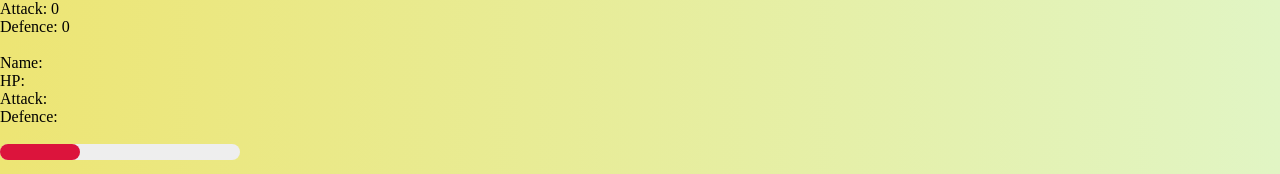
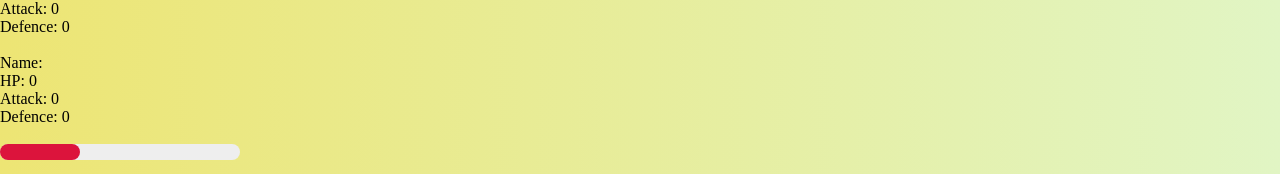
Before and after one commit to faddal-turntabl/pokemon-website, an Angular app: page / in a window 1280 px wide. Shown: the part 637-811 px from the top of the page. Built offline with nearby package versions, Linux system fonts and the light colour scheme.

Commit message:
create duplications of everything to get search to work

```diff
--- a/src/app/app.component.html
+++ b/src/app/app.component.html
@@ -15,7 +15,8 @@
       <input type="text" placeholder="select pokemon 1" #pokemon1 (keyup.enter) = "displayPokemonStats(pokemon1.value, 1)" />
       <input type="text" placeholder="select pokemon 2" #pokemon2 (keyup.enter) = "displayPokemonStats(pokemon2.value, 2)"/>
     </div>
-    <app-pokemon [pokemonName] = "name" [pokemonHp] = "hp" [pokemonAttack] = "attack" [pokemonDefence] = "defence"></app-pokemon>
+    <app-pokemon [pokemonName] = "name" [pokemonHp] = "hp" [pokemonAttack] = "attack" [pokemonDefence] = "defence"
+                 [pokemonName2] = "name2" [pokemonHp2] = "hp2" [pokemonAttack2] = "attack2" [pokemonDefence2] = "defence2"></app-pokemon>
     <br>
     <!-- <<app-pokemon [pokemonName2] = "name" [pokemonHp2] = "hp" [pokemonAttack2] = "attack" [pokemonDefence2] = "defence"></app-pokemon> -->
 
--- a/src/app/app.component.ts
+++ b/src/app/app.component.ts
@@ -23,30 +23,36 @@ export class AppComponent {
   public attack:Number = 0;
   public defence:Number = 0;
 
+  public name2 = "";
+  public hp2:Number = 0;
+  public attack2:Number = 0;
+  public defence2:Number = 0;
+
   ngOnInit() {
     //this.remotePokemonInformation.getPokemonData(this.name).subscribe(data => console.log(data))
     //console.log(this.pokemonData);
   }
 
+  pokemonName = "";
   pokemonHp = 0;
   pokemonAttack = 0;
   pokemonDefence = 0;
 
-
-  pokemonHp2 = 0;
-  pokemonAttack2 = 0;
-  pokemonDefence2 = 0;
+  pokemonName2 = "";
+  pokemonHp2 = 100;
+  pokemonAttack2 = 100;
+  pokemonDefence2 = 100;
 
 
   displayPokemonStats(searchedName:string, searchNumber:Number): void {
-    this.name = searchedName;
 
-    this.remotePokemonInformation.getPokemonData(this.name).subscribe(data => {
+    this.remotePokemonInformation.getPokemonData(searchedName).subscribe(data => {
 
         if (searchNumber == 1) {
           this.pokemonHp = data.stats[0].base_stat;
           this.pokemonAttack = data.stats[1].base_stat;
           this.pokemonDefence = data.stats[2].base_stat;
+          this.name = searchedName;
           this.hp = this.pokemonHp;
           this.attack = this.pokemonAttack;
           this.defence = this.pokemonDefence;
@@ -55,9 +61,10 @@ export class AppComponent {
           this.pokemonHp2 = data.stats[0].base_stat;
           this.pokemonAttack2 = data.stats[1].base_stat;
           this.pokemonDefence2 = data.stats[2].base_stat;
-          this.hp = this.pokemonHp2;
-          this.attack = this.pokemonAttack2;
-          this.defence = this.pokemonDefence2;
+          this.name2 = searchedName;
+          this.hp2 = this.pokemonHp2;
+          this.attack2 = this.pokemonAttack2;
+          this.defence2 = this.pokemonDefence2;
         }
     });
     //console.log("Health: " + this.pokemonHp);
```
